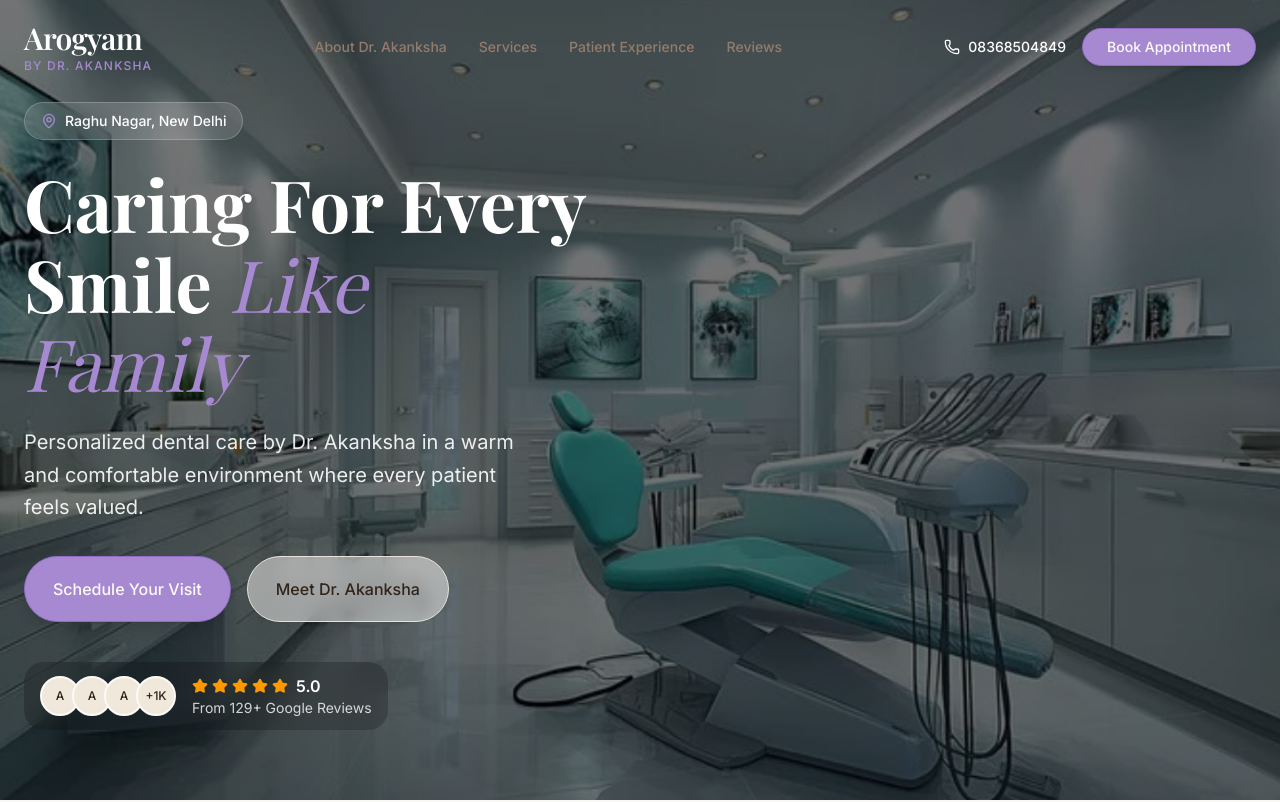
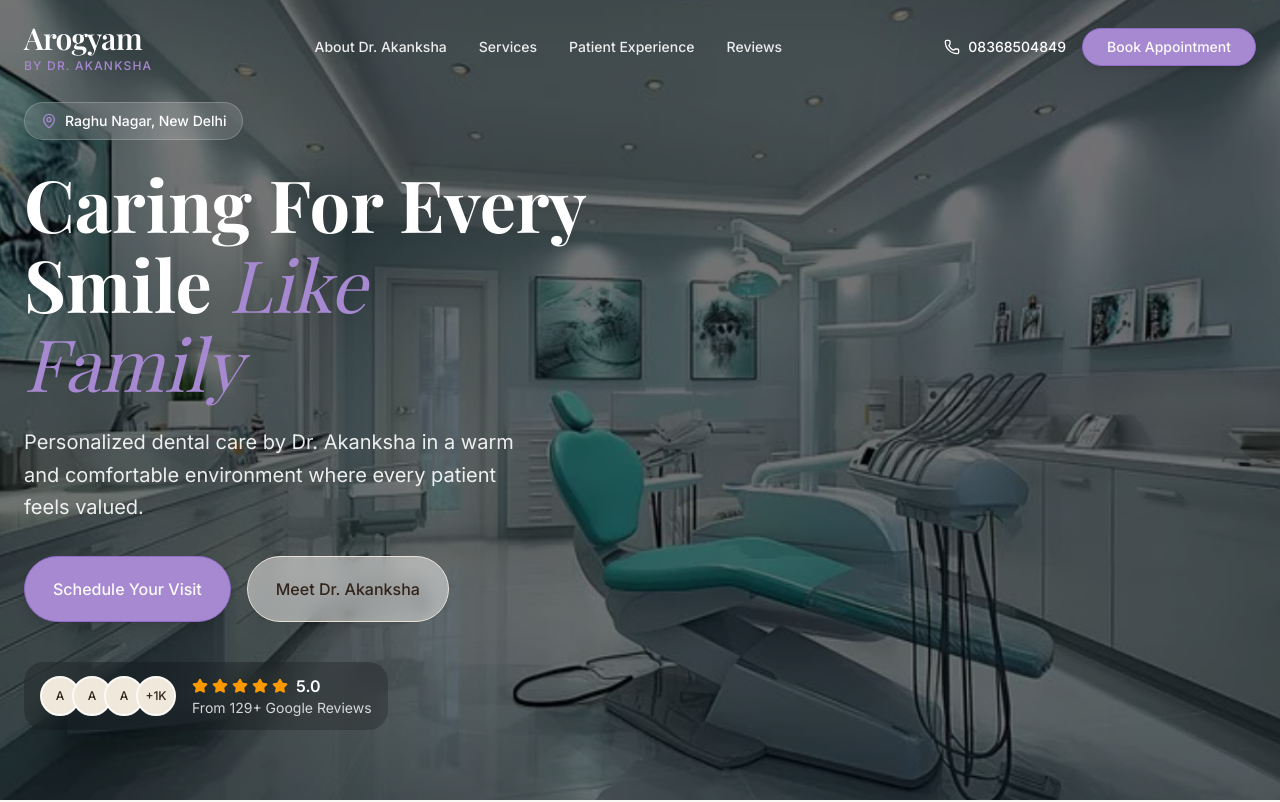
Before and after one commit to SaurabhMahori/arogyam-dental, a React (Vite) app: page / in a window 1280 px wide. Shown: the top 802 px of the page. Built offline with nearby package versions, Linux system fonts and the light colour scheme; a web font is replaced by a local one.

Commit message:
Updated navbar text colors

```diff
--- a/src/components/Navigation.tsx
+++ b/src/components/Navigation.tsx
@@ -51,7 +51,7 @@ export default function Navigation() {
               <a
                 key={link.name}
                 href={link.href}
-                className="text-sm font-medium text-muted-foreground hover:text-primary transition-colors duration-200"
+                className="text-sm font-medium text-white/90 hover:text-primary transition-colors duration-200"
               >
                 {link.name}
               </a>
@@ -76,7 +76,7 @@ export default function Navigation() {
             </Button>
 
             <button
-              className="md:hidden p-2 -mr-2 text-foreground"
+              className="md:hidden p-2 -mr-2 text-white"
               onClick={() => setIsMobileMenuOpen(!isMobileMenuOpen)}
               data-testid="nav-mobile-toggle"
             >
```
